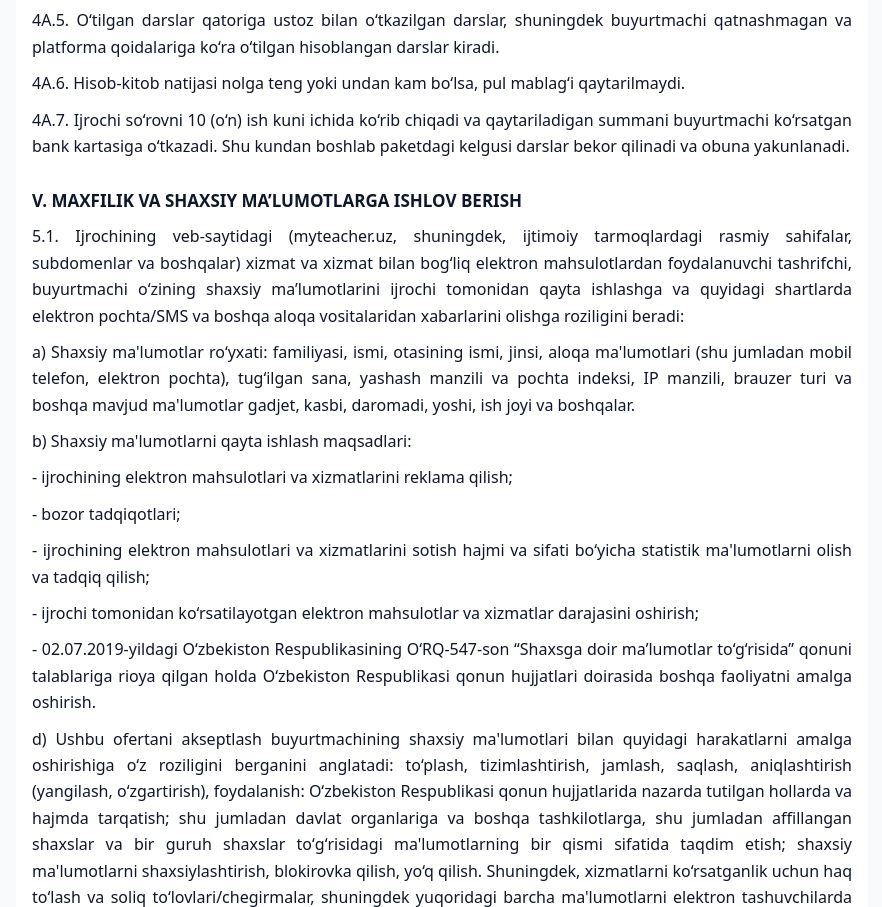
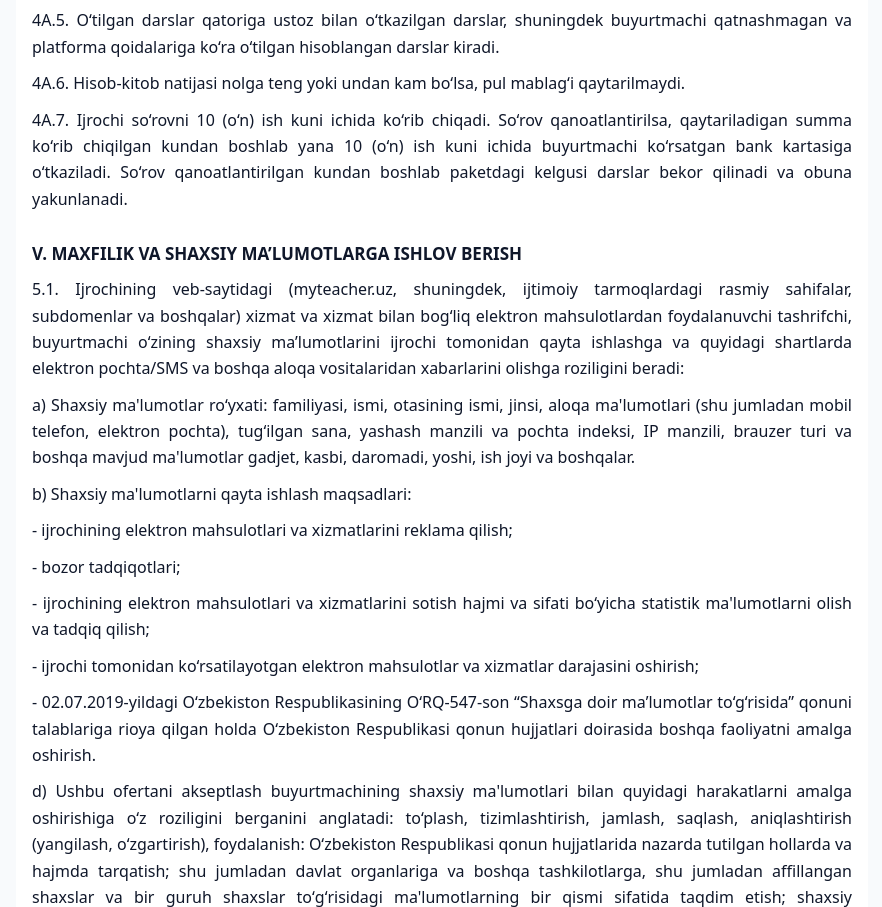
Before and after one commit to alfastarsx-web/www.myteacher.uz, a plain HTML site: page oferta/index.html in a window 1280 px wide. Shown: the part 6816-7723 px from the top of the page, without its empty margins (198-1080 px from the left). Drawn offline with Linux system fonts and the light colour scheme.

Commit message:
Oferta 4A.7: pul ko'rib chiqilgandan keyin 10 ish kuni ichida qaytariladi
Co-Authored-By: Claude Opus 5.5 <noreply@anthropic.com>
Claude-Session: https://claude.ai/code/session_01So44GRiB5bD9smTDqjPYkr

```diff
--- a/oferta/index.html
+++ b/oferta/index.html
@@ -114,7 +114,7 @@ a{color:#4f46e5}
 <p>4A.4. To‘langan summaning 24 (yigirma to‘rt) foizi soliqlar, to‘lov tizimlari komissiyalari, ustoz vaqtini band qilish va ijrochining boshqa xarajatlari uchun ushlab qolinadi va qaytarilmaydi.</p>
 <p>4A.5. O‘tilgan darslar qatoriga ustoz bilan o‘tkazilgan darslar, shuningdek buyurtmachi qatnashmagan va platforma qoidalariga ko‘ra o‘tilgan hisoblangan darslar kiradi.</p>
 <p>4A.6. Hisob-kitob natijasi nolga teng yoki undan kam bo‘lsa, pul mablag‘i qaytarilmaydi.</p>
-<p>4A.7. Ijrochi so‘rovni 10 (o‘n) ish kuni ichida ko‘rib chiqadi va qaytariladigan summani buyurtmachi ko‘rsatgan bank kartasiga o‘tkazadi. Shu kundan boshlab paketdagi kelgusi darslar bekor qilinadi va obuna yakunlanadi.</p>
+<p>4A.7. Ijrochi so‘rovni 10 (o‘n) ish kuni ichida ko‘rib chiqadi. So‘rov qanoatlantirilsa, qaytariladigan summa ko‘rib chiqilgan kundan boshlab yana 10 (o‘n) ish kuni ichida buyurtmachi ko‘rsatgan bank kartasiga o‘tkaziladi. So‘rov qanoatlantirilgan kundan boshlab paketdagi kelgusi darslar bekor qilinadi va obuna yakunlanadi.</p>
 <h2>V. MAXFILIK VA SHAXSIY MA’LUMOTLARGA ISHLOV BERISH</h2>
 <p>5.1. Ijrochining veb-saytidagi (myteacher.uz, shuningdek, ijtimoiy tarmoqlardagi rasmiy sahifalar, subdomenlar va boshqalar) xizmat va xizmat bilan bog‘liq elektron mahsulotlardan foydalanuvchi tashrifchi, buyurtmachi o‘zining shaxsiy ma’lumotlarini ijrochi  tomonidan qayta ishlashga va quyidagi shartlarda elektron pochta/SMS va boshqa aloqa vositalaridan xabarlarini olishga roziligini beradi:</p>
 <p>a) Shaxsiy ma&#x27;lumotlar ro‘yxati: familiyasi, ismi, otasining ismi, jinsi, aloqa ma&#x27;lumotlari (shu jumladan mobil telefon, elektron pochta), tug‘ilgan sana, yashash manzili va pochta indeksi, IP manzili, brauzer turi va boshqa mavjud ma&#x27;lumotlar gadjet, kasbi, daromadi, yoshi, ish joyi va boshqalar.</p>
```
